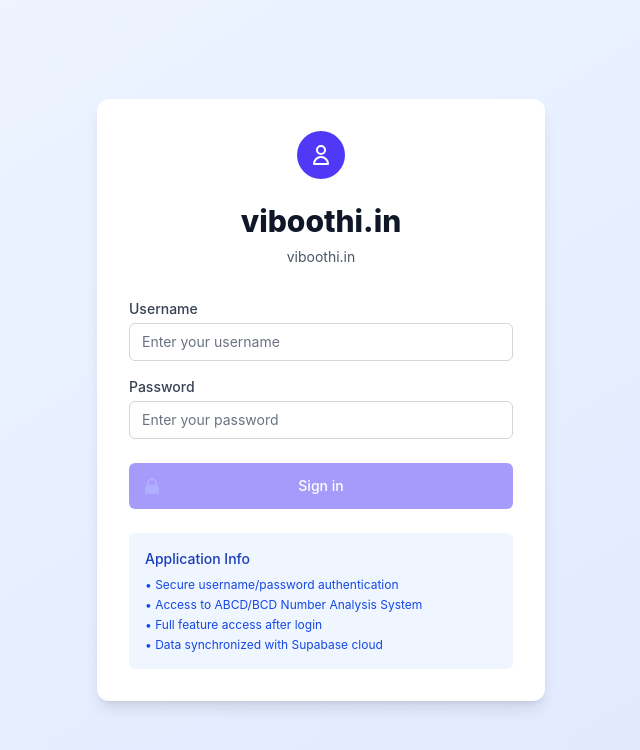
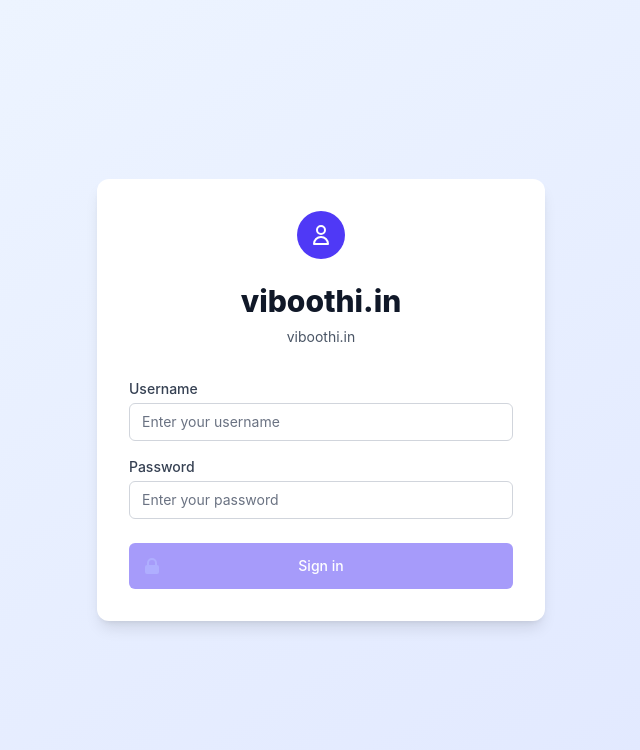
Before and after one commit to gurukrpa/rule-1-rule-2-abcd-bcd-number, a React (Vite) app: page /auth in a window 1280 px wide. Shown: the top 750 px of the page, without its empty margins (319-959 px from the left). Built offline with nearby package versions, Linux system fonts and the light colour scheme; no server answers.

Commit message:
Remove Application Info section from login page

```diff
--- a/src/components/SimpleAuth.jsx
+++ b/src/components/SimpleAuth.jsx
@@ -198,16 +198,6 @@
               </div>
             )}
 
-            {/* Application Info */}
-            <div className="mt-6 p-4 bg-blue-50 rounded-md">
-              <h3 className="text-sm font-medium text-blue-800 mb-2">Application Info</h3>
-              <ul className="text-xs text-blue-700 space-y-1">
-                <li>• Secure username/password authentication</li>
-                <li>• Access to ABCD/BCD Number Analysis System</li>
-                <li>• Full feature access after login</li>
-                <li>• Data synchronized with Supabase cloud</li>
-              </ul>
-            </div>
           </form>
         </div>
       </div>
```
